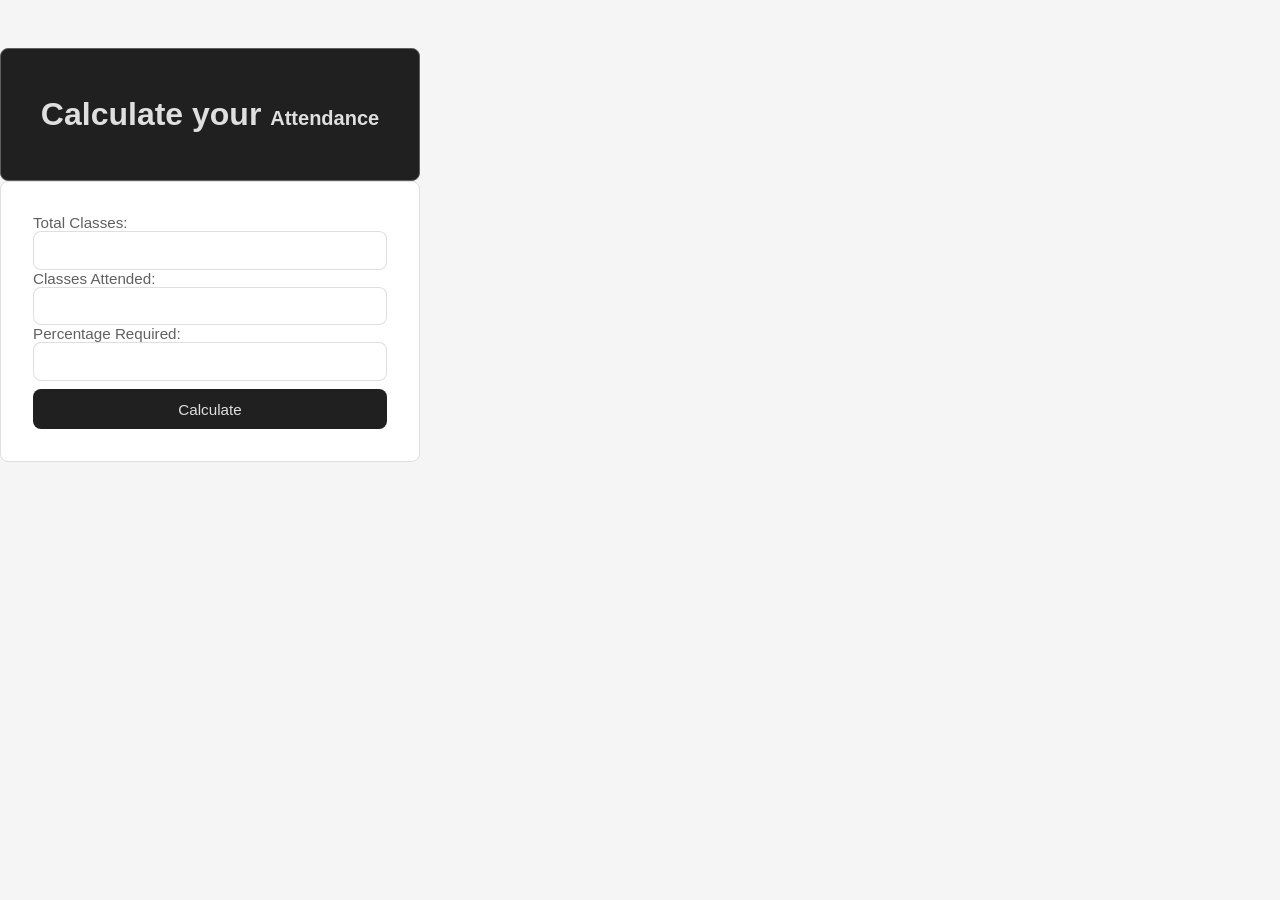
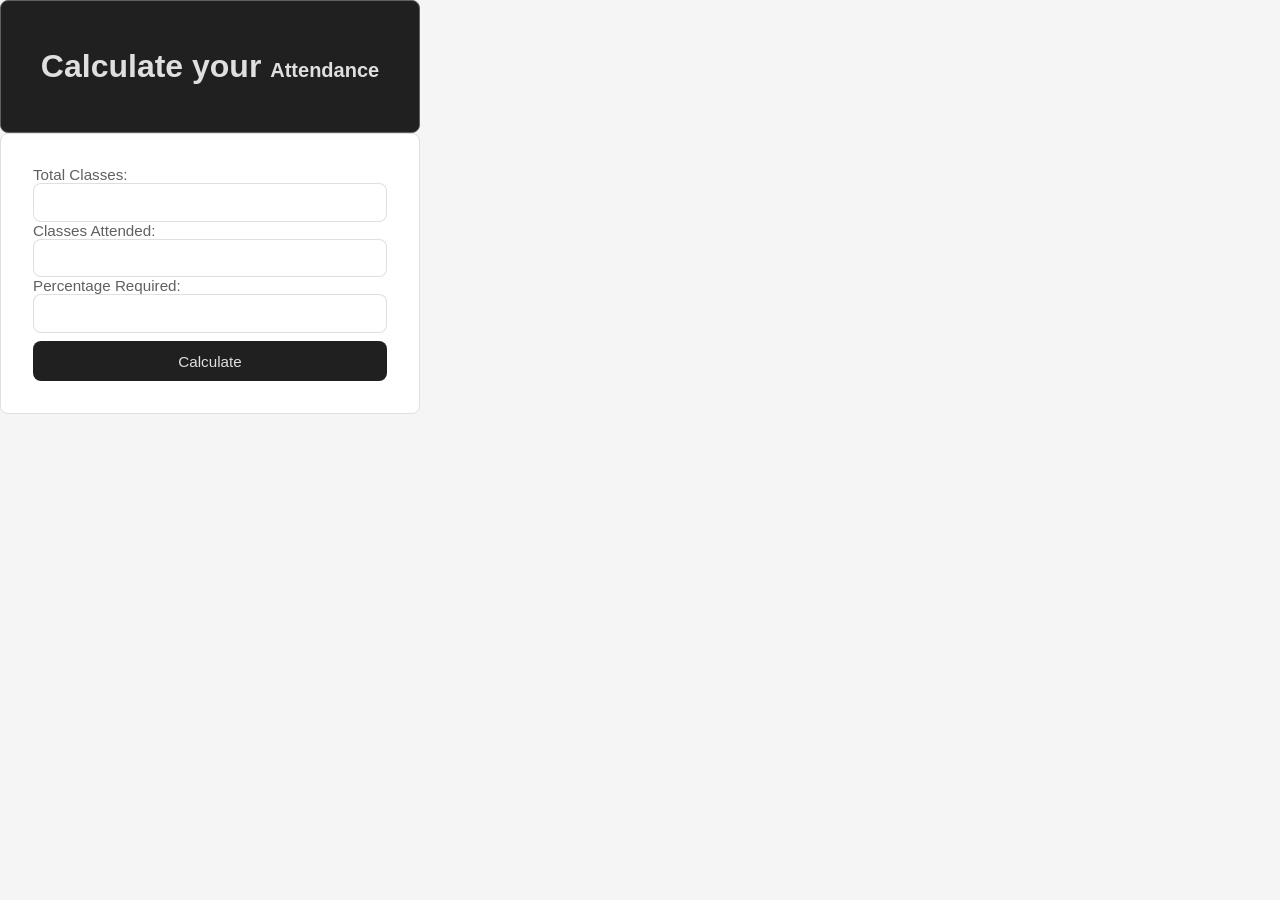

update style.css

--- a/style.css
+++ b/style.css
@@ -285,7 +285,8 @@ button {
 	flex-direction: column;
 	align-items: center;
 	justify-content: center;
-	padding-inline: 1rem;
+
+	min-height: calc(100vh - 107px);
 }
 
 #mainHeading {
@@ -295,7 +296,6 @@ button {
 	box-shadow: none;
 
 	padding: 1.25rem 2rem;
-	margin-top: 3rem;
 
 	width: min(90vw, 420px);
 
@@ -408,7 +408,6 @@ button {
 
 footer {
 	color: var(--footerTextColor);
-	margin-top: 3rem;
 }
 
 /*
